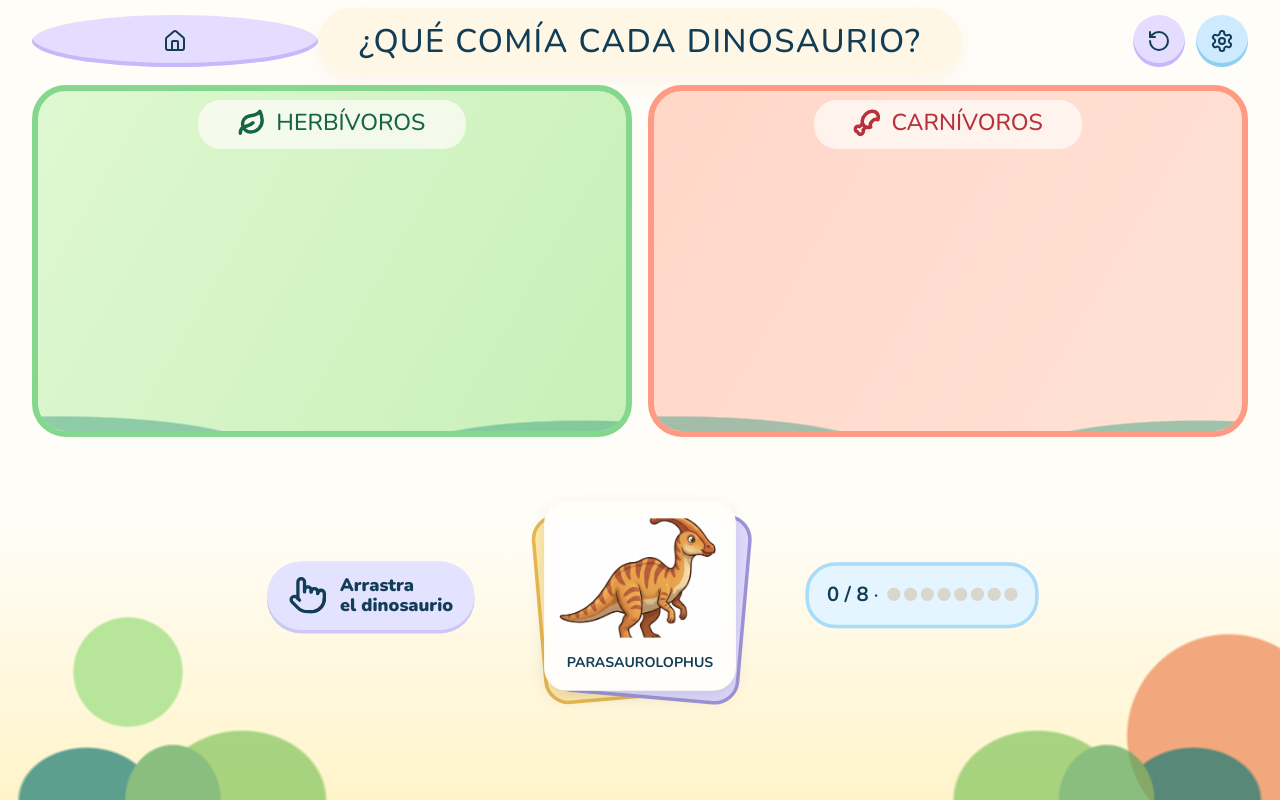
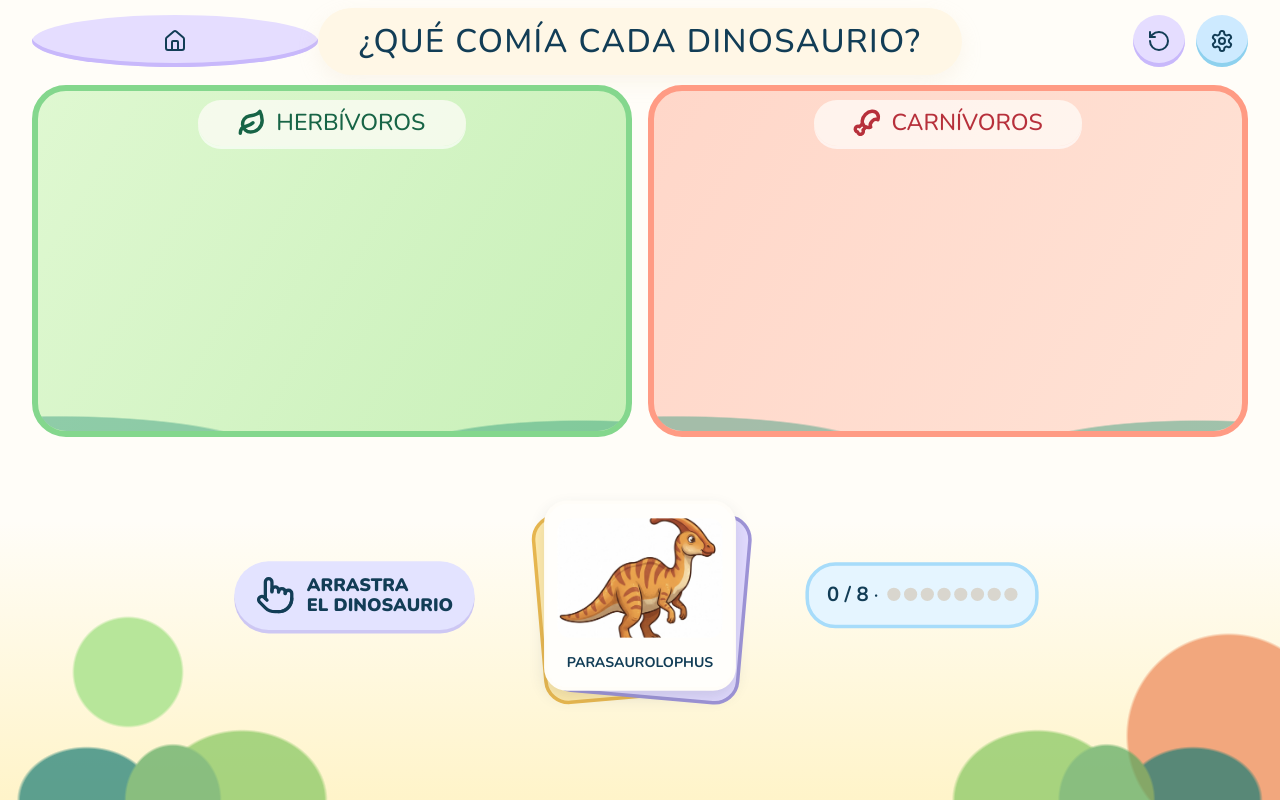
Before and after one commit to Macleco/juegos_clase, a React (Vite) app: page / in a window 1280 px wide. Built offline with nearby package versions, Linux system fonts and the light colour scheme.

Commit message:
style: mostrar instrucción de arrastre en mayúsculas

```diff
--- a/src/games/dinosaur-diet/DinosaurDietGame.tsx
+++ b/src/games/dinosaur-diet/DinosaurDietGame.tsx
@@ -32,7 +32,7 @@ export function DinosaurDietGame() {
     <DndContext sensors={sensors} onDragEnd={({ over }) => { if (over?.id === 'herbivore' || over?.id === 'carnivore') classify(over.id) }}>
       <div className="zones"><Zone diet="herbivore" dinosaurs={state.classifiedHerbivores} /><Zone diet="carnivore" dinosaurs={state.classifiedCarnivores} /></div>
       <div className="game-bottom">
-        <aside className="drag-instruction" aria-label="Instrucciones de juego"><Pointer aria-hidden="true" /><span>Arrastra<br />el dinosaurio</span></aside>
+        <aside className="drag-instruction" aria-label="Instrucciones de juego"><Pointer aria-hidden="true" /><span>ARRASTRA<br />EL DINOSAURIO</span></aside>
         <section className="deck" aria-label="Mazo de dinosaurios"><div className="card-back back-one"/><div className="card-back back-two"/>{current && <div className={`deck-card ${wrong ? 'wrong' : ''}`}><Card dinosaur={current} active /></div>}</section>
         <ProgressIndicator current={total - state.deck.length} total={total} />
       </div>
```
Also changed, not shown: 1 other file (tests, documents, lock files or other folders).
